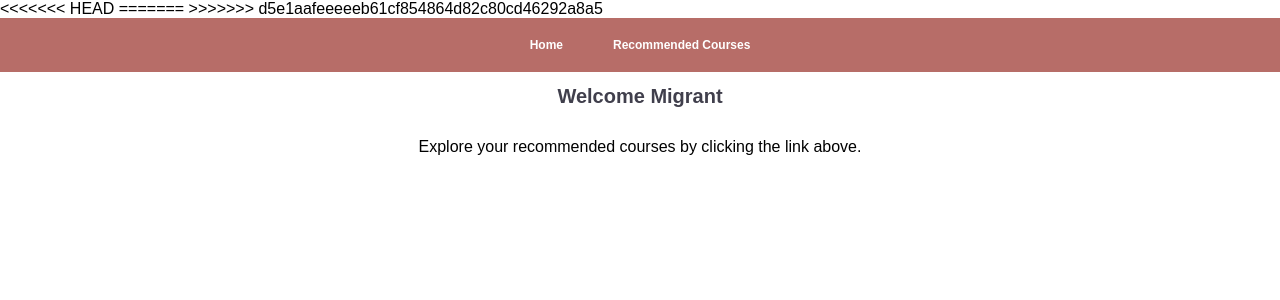
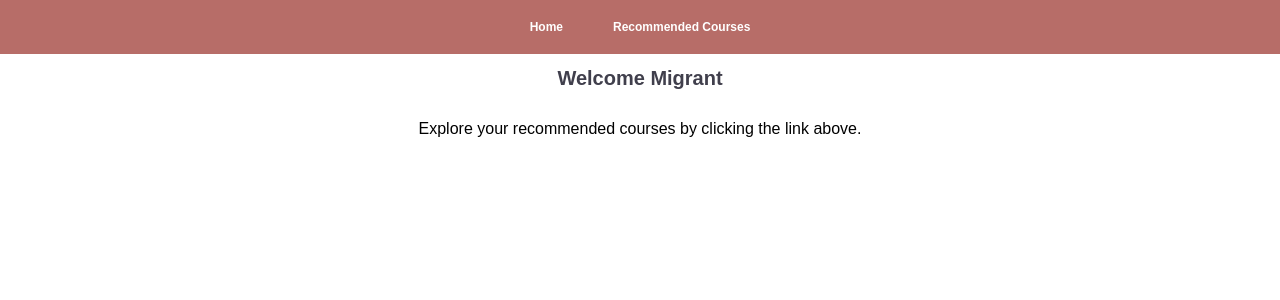
Before and after one commit to swin-adrian/PR-project, a Flask app: page /migrantlanding in a window 1280 px wide. Shown: the top 300 px of the page. Run offline with Flask 3, Linux system fonts and the light colour scheme; some libraries are stand-ins or nearby versions.

Commit message:
commitchanges

```diff
--- a/app/templates/migrantlanding.html
+++ b/app/templates/migrantlanding.html
@@ -5,11 +5,8 @@
     <meta name="viewport" content="width=device-width, initial-scale=1.0">
     <title>Migrant Landing Page</title>
     <link rel="stylesheet" type="text/css" href="../static/css/style.css">
-<<<<<<< HEAD
-=======
     <link rel="icon" type="image/png" href="{{ url_for('static', filename='../static/css/images/logo.png') }}">
     <title>Smart Track | PR Pathway</title>
->>>>>>> d5e1aafeeeeeb61cf854864d82c80cd46292a8a5
 </head>
 <body>
     <header>
```
